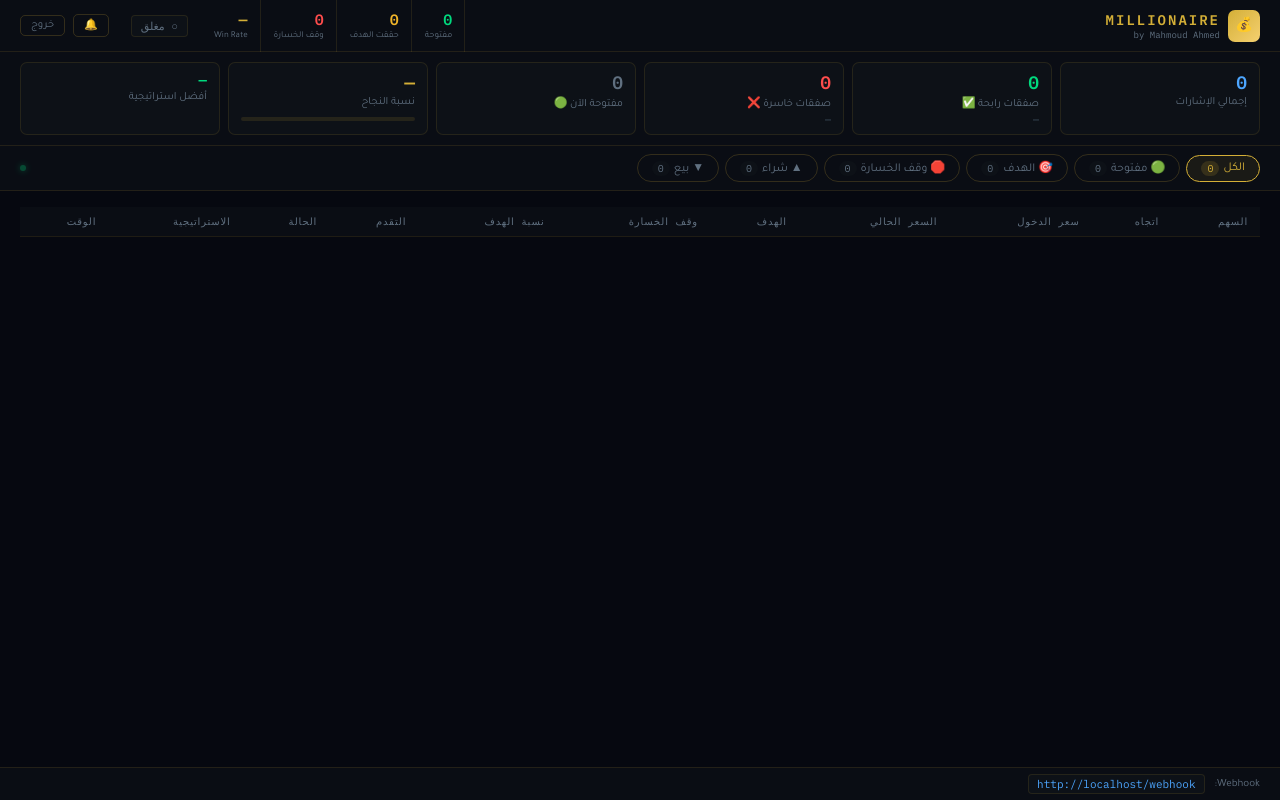
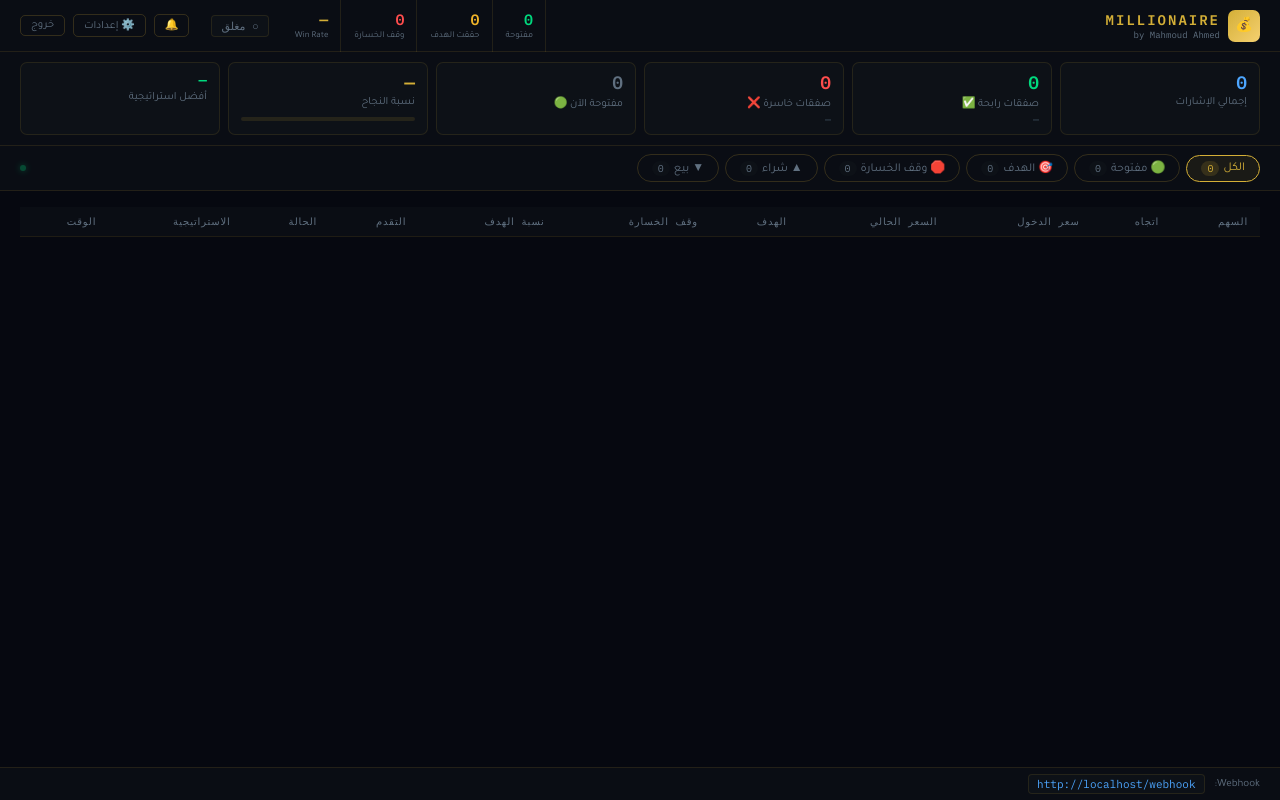
Before and after one commit to accmahmoud636-wq/sigma-signals, a website: page public/index.html in a window 1280 px wide. Drawn offline with Linux system fonts and the light colour scheme; no server answers; sample sign-in values are in the browser's storage.

Commit message:
Update index.html

```diff
--- a/public/index.html
+++ b/public/index.html
@@ -135,7 +135,7 @@ header{background:var(--bg2);border-bottom:1px solid var(--border);padding:0 20p
   <div class="mkt mkt-closed" id="mkt"></div>
   <div class="user-wrap">
     <span class="uname" id="uname"></span>
-    <button class="btn-sm" id="sound-btn" onclick="toggleSound()" title="تفعيل/إيقاف الصوت">🔔</button><button class="btn-sm" onclick="logout()">خروج</button>
+    <button class="btn-sm" id="sound-btn" onclick="toggleSound()" title="تفعيل/إيقاف الصوت">🔔</button><a href="/settings.html" style="background:transparent;border:1px solid var(--border2);color:var(--muted2);padding:3px 10px;border-radius:5px;font-family:var(--ar);font-size:11px;text-decoration:none;transition:all .15s" onmouseover="this.style.borderColor='var(--gold)';this.style.color='var(--gold)'" onmouseout="this.style.borderColor='';this.style.color=''">⚙️ إعدادات</a><button class="btn-sm" onclick="logout()">خروج</button>
   </div>
 </header>
 
```
